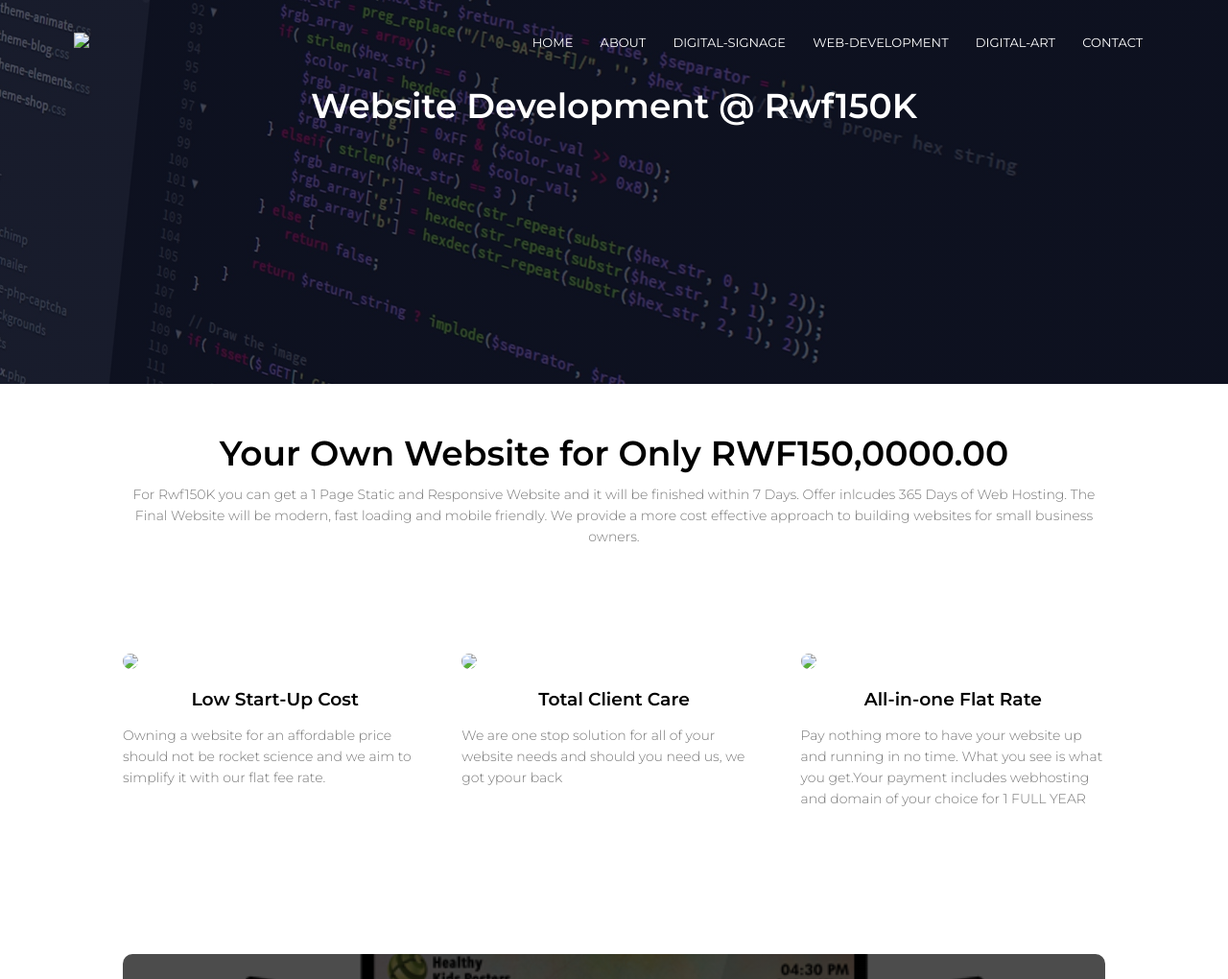
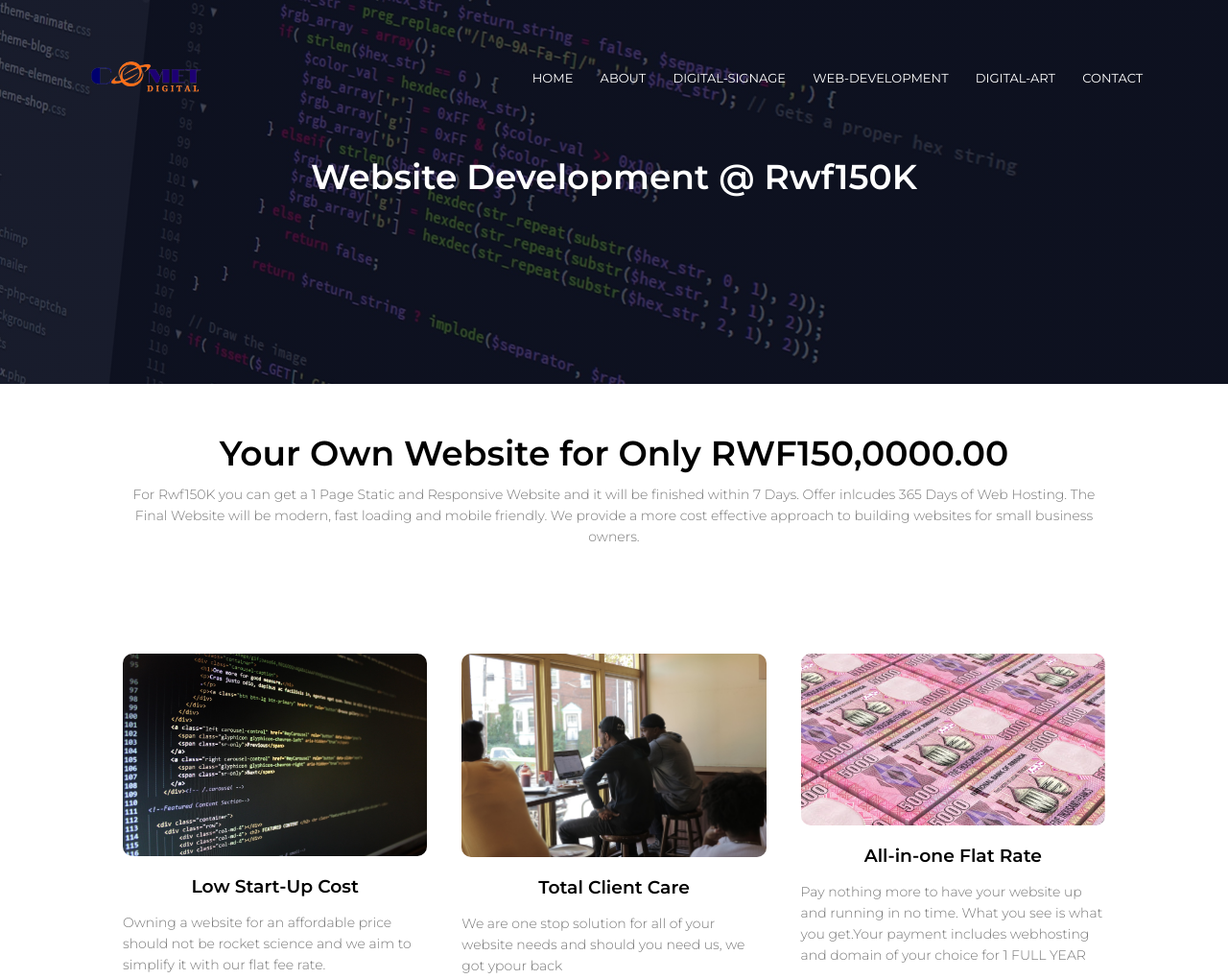
Before and after one commit to oysaal/cdlsite, a plain HTML site: page webdev.html in a window 1280 px wide. Shown: the top 1020 px of the page at 96% size. Drawn offline with Linux system fonts and the light colour scheme; files whose address does not match are found by name.

Commit message:
Update webdev.html

```diff
--- a/webdev.html
+++ b/webdev.html
@@ -13,7 +13,7 @@
   <body>
     <section class="sub-header2">
       <nav>
-        <a href="index.html"><img src="images/comet logo-360x504.png"></a>
+        <a href="index.html"><img src="comet logo-360x504.png"></a>
         <div class="nav-links" id="navlinks">
             <i class="fas fa-bars"></i>
           <ul>
@@ -43,17 +43,17 @@
 
       <div class="row">
         <div class="webdev-col">
-          <img src="images/webpage.jpeg">
+          <img src="webpage.jpeg">
           <h3>Low Start-Up Cost</h3>
           <p>Owning a website for an affordable price should not be rocket science and we aim to simplify it with our flat fee rate.</p>
         </div>
         <div class="webdev-col">
-          <img src="images/clientcare.jpeg">
+          <img src="clientcare.jpeg">
           <h3>Total Client Care</h3>
           <p>We are one stop solution for all of your website needs and should you need us, we got ypour back</p>
         </div>
         <div class="webdev-col">
-          <img src="images/rwnadanfrancs.jpeg">
+          <img src="rwnadanfrancs.jpeg">
           <h3>All-in-one Flat Rate</h3>
           <p>Pay nothing more to have your website up and running in no time. What you see is what you get.Your payment includes webhosting and domain of your choice for 1 FULL YEAR</p>
         </div>
```
